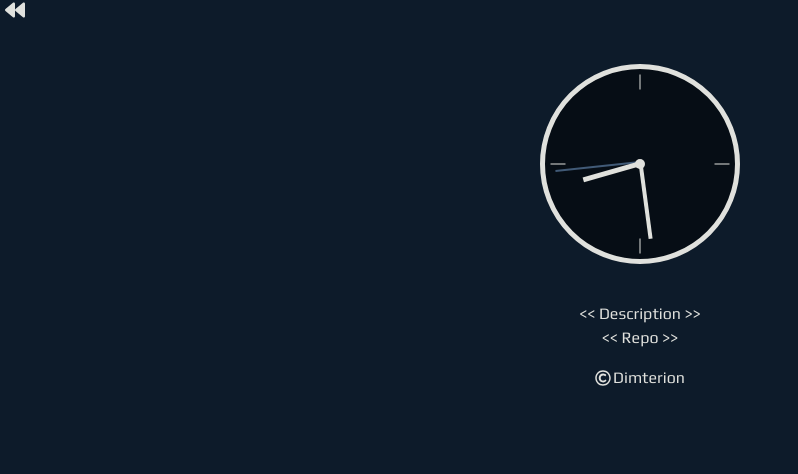
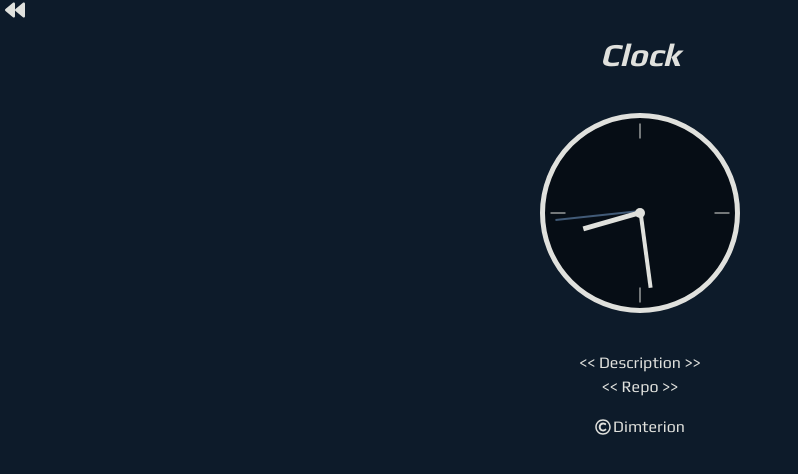
Before and after one commit to Dimterion/Playground, a React (Vite) app: page /clock in a window 1280 px wide. Shown: the top 474 px of the page, without its empty margins (0-798 px from the left). Built offline with nearby package versions, Linux system fonts and the light colour scheme.

Commit message:
add clock heading

```diff
--- a/src/pages/Clock/Clock.jsx
+++ b/src/pages/Clock/Clock.jsx
@@ -57,6 +57,7 @@ function Clock() {
   return (
     <main>
       <Header />
+      <h1 className="clock-heading">Clock</h1>
       <section className="clock-section">
         <div className="clock-spanContainer">
           <span className="clock-span" ref={secondsRef}></span>
--- a/src/pages/Clock/clock.css
+++ b/src/pages/Clock/clock.css
@@ -24,6 +24,13 @@
   100% {
     opacity: 1;
   }
+}
+
+.clock-heading {
+  margin: 0.75rem;
+  font-size: 2rem;
+  font-style: italic;
+  text-align: center;
 }
 
 .clock-spanContainer {
```
